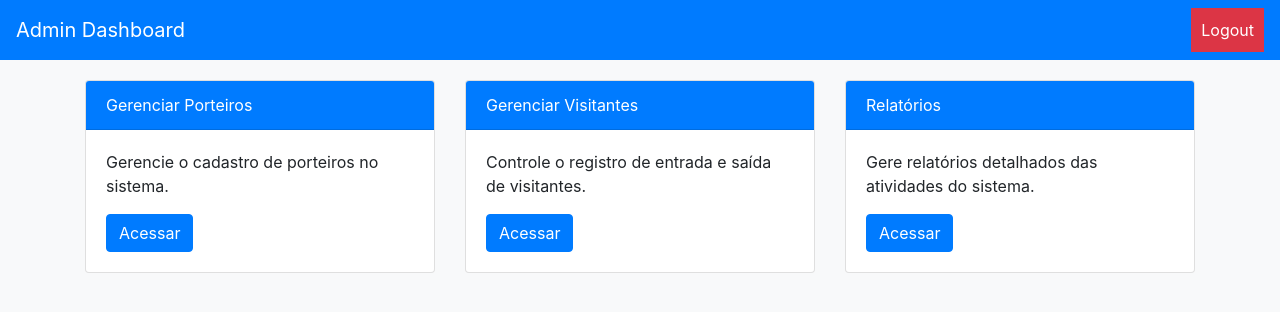
After one commit to testinhaGpe/TCC, a PHP site: page /dashboard_admin.php in a window 1280 px wide. The commit adds this page. Shown: the top 312 px of the page. Run offline with PHP 8.4, Linux system fonts and the light colour scheme; some libraries are stand-ins or nearby versions.

Commit message:
muitas mudanças

```diff
--- /dev/null
+++ b/dashboard_admin.php
@@ -0,0 +1,86 @@
+<!DOCTYPE html>
+<html lang="pt-br">
+<head>
+    <meta charset="UTF-8">
+    <meta name="viewport" content="width=device-width, initial-scale=1.0">
+    <title>Dashboard Admin</title>
+    <link rel="stylesheet" href="https://stackpath.bootstrapcdn.com/bootstrap/4.5.2/css/bootstrap.min.css">
+    <style>
+        body {
+            background-color: #f8f9fa;
+        }
+        .navbar {
+            background-color: #007bff;
+        }
+        .navbar-brand {
+            color: white;
+        }
+        .card {
+            margin-top: 20px;
+        }
+        .card-header {
+            background-color: #007bff;
+            color: white;
+        }
+        .logout-btn {
+            color: white;
+            background-color: #dc3545;
+            border: none;
+            padding: 10px;
+            cursor: pointer;
+        }
+    </style>
+</head>
+<body>
+
+    <!-- Navbar -->
+    <nav class="navbar navbar-expand-lg">
+        <a class="navbar-brand" href="#">Admin Dashboard</a>
+        <div class="ml-auto">
+            <button class="logout-btn">Logout</button>
+        </div>
+    </nav>
+
+    <!-- Conteúdo do Dashboard -->
+    <div class="container">
+        <div class="row">
+            <!-- Card de Gerenciar Porteiros -->
+            <div class="col-md-4">
+                <div class="card">
+                    <div class="card-header">Gerenciar Porteiros</div>
+                    <div class="card-body">
+                        <p>Gerencie o cadastro de porteiros no sistema.</p>
+                        <a href="desabilitar_usuario.php" class="btn btn-primary">Acessar</a>
+                    </div>
+                </div>
+            </div>
+
+            <!-- Card de Gerenciar Visitantes -->
+            <div class="col-md-4">
+                <div class="card">
+                    <div class="card-header">Gerenciar Visitantes</div>
+                    <div class="card-body">
+                        <p>Controle o registro de entrada e saída de visitantes.</p>
+                        <a href="gerenciar_visitantes.php" class="btn btn-primary">Acessar</a>
+                    </div>
+                </div>
+            </div>
+
+            <!-- Card de Relatórios -->
+            <div class="col-md-4">
+                <div class="card">
+                    <div class="card-header">Relatórios</div>
+                    <div class="card-body">
+                        <p>Gere relatórios detalhados das atividades do sistema.</p>
+                        <a href="relatorios.php" class="btn btn-primary">Acessar</a>
+                    </div>
+                </div>
+            </div>
+        </div>
+    </div>
+
+    <script src="https://code.jquery.com/jquery-3.5.1.slim.min.js"></script>
+    <script src="https://cdn.jsdelivr.net/npm/@popperjs/core@2.5.2/dist/umd/popper.min.js"></script>
+    <script src="https://stackpath.bootstrapcdn.com/bootstrap/4.5.2/js/bootstrap.min.js"></script>
+</body>
+</html>
```
Also changed, not shown: cadastro_admin.php (+24 -0 lines), desabilitar_usuario.php (+55 -24 lines).
